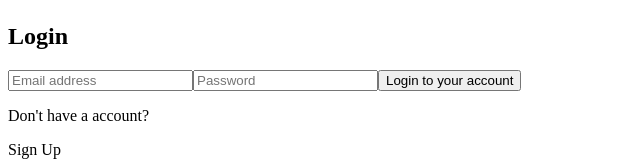
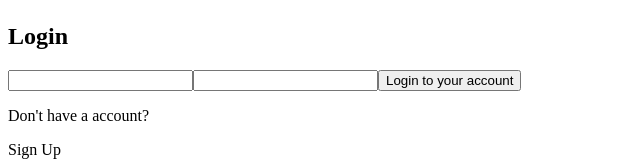
Before and after one commit to doniyoraloxanov/Entertainment-web-app, a React (Create React App) app: page /register in a window 1280 px wide. Shown: the part 586-747 px from the top of the page, without its empty margins (0-640 px from the left). Built offline with nearby package versions, Linux system fonts and the light colour scheme.

Commit message:
form validations done

```diff
--- a/package.json
+++ b/package.json
@@ -9,6 +9,7 @@
     "keen-slider": "^6.8.5",
     "react": "^18.2.0",
     "react-dom": "^18.2.0",
+    "react-hook-form": "^7.43.9",
     "react-icons": "^4.8.0",
     "react-router-dom": "^6.11.1",
     "react-scripts": "5.0.1",
--- a/src/pages/RegisterPage.jsx
+++ b/src/pages/RegisterPage.jsx
@@ -1,22 +1,76 @@
 import React from "react";
+import { useForm } from "react-hook-form";
 
 const Register = () => {
+  const {
+    register,
+    handleSubmit,
+    formState: { errors },
+  } = useForm();
+
+  const onSubmit = (data) => {
+    console.log(data);
+  };
+
   return (
     <div className="bg-gray-800 py-10 px-8  my-24 rounded-lg  max-w-md mx-auto">
       <h2 className="text-white text-2xl mb-8">Login</h2>
-      <form className="flex flex-col space-y-3  mb-4">
+      <form
+        onSubmit={handleSubmit(onSubmit)}
+        className="flex flex-col space-y-3  mb-4"
+      >
         <input
-          type="email"
-          placeholder="Email address"
+          type="text"
+          name="email"
           className="pl-4 py-3 outline-none bg-black text-white"
+          {...register("email", {
+            required: true,
+            pattern: {
+              value: /^[^@ ]+@[^@ ]+\.[^@ .]{2,}$/,
+              message: "Email is not valid",
+            },
+          })}
         />
+
+        {errors.email && <p className="text-red-500">{errors.email.message}</p>}
+
         <input
           type="password"
-          placeholder="Password"
-          className="pl-4 py-3 outline-none  bg-black text-white "
+          name="password"
+          className="pl-4 py-3 outline-none bg-black text-white"
+          {...register("password", {
+            required: true,
+            validate: {
+              checkLength: (value) => value.length >= 6,
+              matchPattern: (value) =>
+                /(?=.*\d)(?=.*[a-z])(?=.*[A-Z])(?!.*\s)(?=.*[!@#$*])/.test(
+                  value
+                ),
+            },
+          })}
         />
 
-        <button className="block  text-white font-semibold px-4 py-3 bg-red-500 hover:bg-white hover:text-gray-500 cursor-pointer">
+        {errors.password?.type === "required" && (
+          <p className="text-red-500">Password is required</p>
+        )}
+
+        {errors.password?.type === "checkLength" && (
+          <p className="text-red-500">
+            Password should be at least 6 charcters
+          </p>
+        )}
+
+        {errors.password?.type === "matchPattern" && (
+          <p className="text-red-500">
+            Password should contain at least one upperace letter, lowercase
+            letter,digit, and special symbol
+          </p>
+        )}
+
+        <button
+          type="submit"
+          className="block  text-white font-semibold px-4 py-3 bg-red-500 hover:bg-white hover:text-gray-500 cursor-pointer"
+        >
           Login to your account
         </button>
       </form>
```
Also changed, not shown: 1 other file (tests, documents, lock files or other folders).
